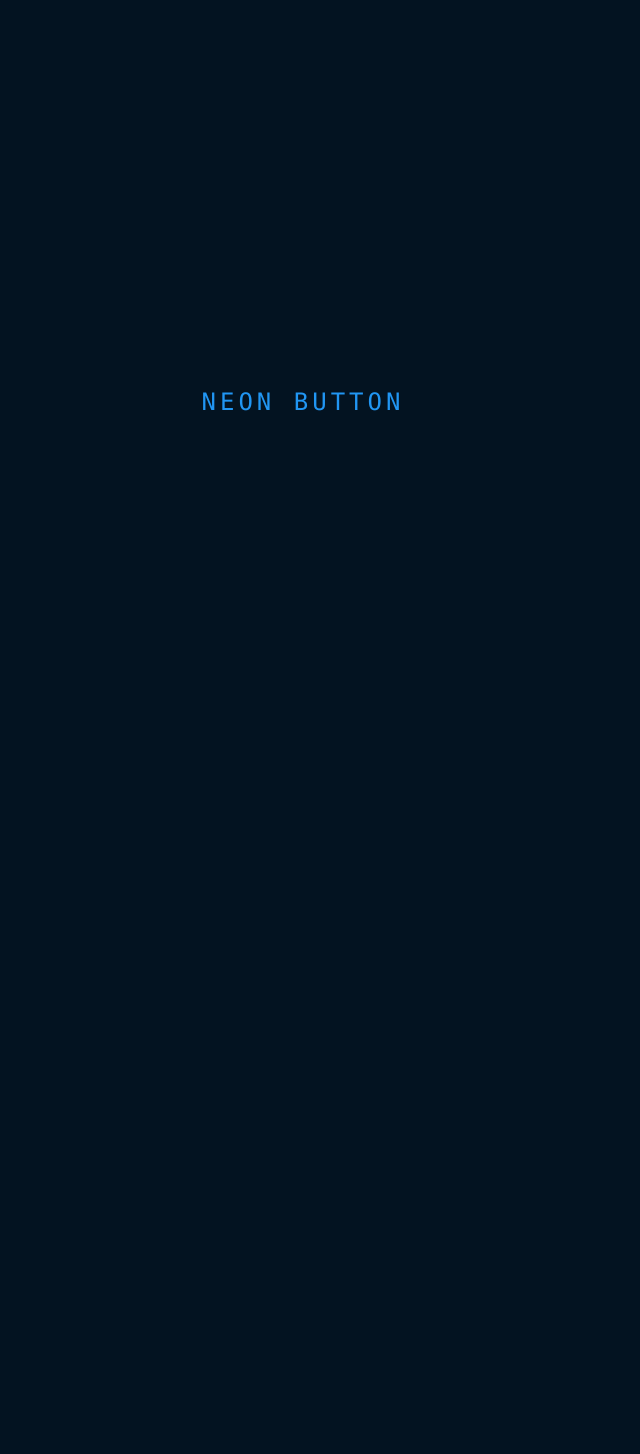
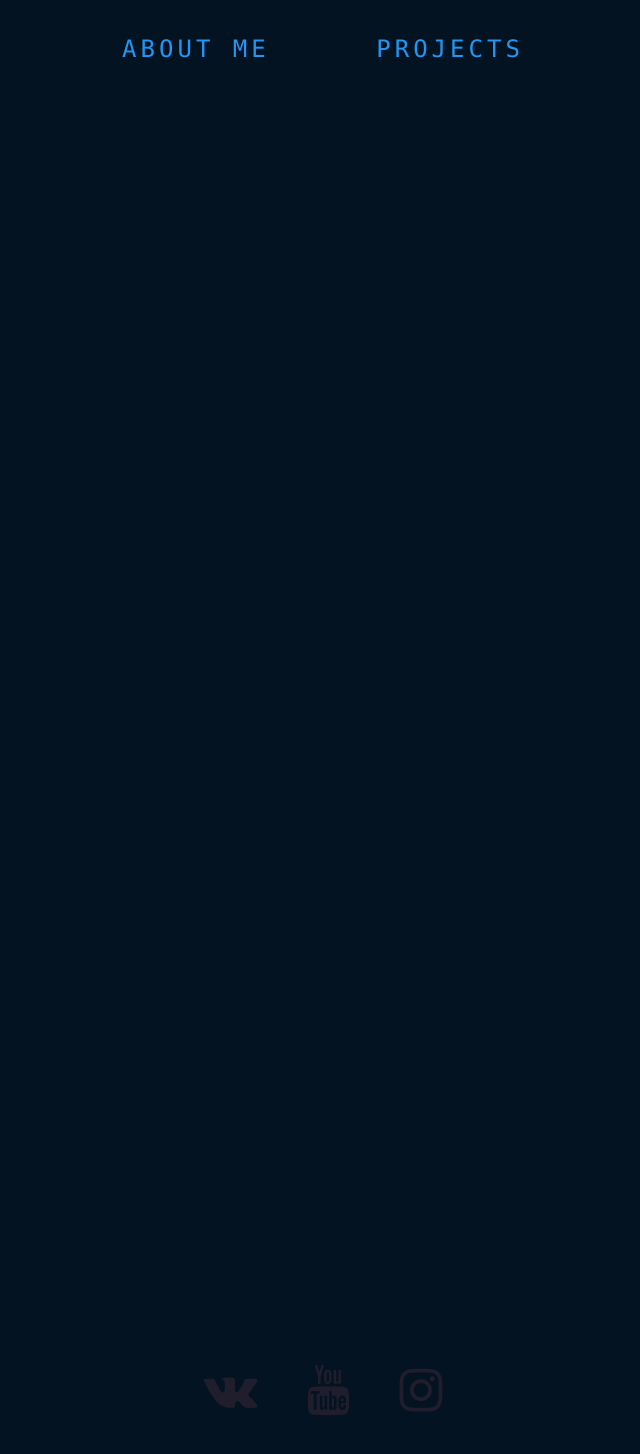
Before and after one commit to VityaRa/VityaRa.github.io, a plain HTML site: page index.html in a window 1280 px wide. Shown: the whole page, without its empty margins (337-977 px from the left). Before the commit the page ends 800 px from the top, so only its background shows below. Drawn offline with Linux system fonts and the light colour scheme.

Commit message:
foot
added foot

```diff
--- a/index.html
+++ b/index.html
@@ -3,10 +3,35 @@
 <html>
     <head>
         <meta charset="utf-8">
-        <title>Hello, there</title>
+        <title>Info</title>
         <link rel="stylesheet" href="style.css">
+        <link rel="stylesheet" href="https://stackpath.bootstrapcdn.com/font-awesome/4.7.0/css/font-awesome.min.css"
+        integrity="sha384-wvfXpqpZZVQGK6TAh5PVlGOfQNHSoD2xbE+QkPxCAFlNEevoEH3Sl0sibVcOQVnN" crossorigin="anonymous">
     </head>
     <body>
+        <div id = "nav">
+            <ul class = "navigationList">
+                <li>
+                    <a href = "#">
+                        <span></span>
+                        <span></span>
+                        <span></span>
+                        <span></span>
+                        &nbsp;About me&nbsp;
+                    </a>
+                <li>
+
+                <li>
+                    <a href = "#">
+                        <span></span>
+                        <span></span>
+                        <span></span>
+                        <span></span>
+                        &nbsp;Projects&nbsp;
+                    </a>
+                <li>
+
+                <!--<li>
                     <a href = "#">
                         <span></span>
                         <span></span>
@@ -14,6 +39,31 @@
                         <span></span>
                         Neon Button
                     </a>
+                <li>
+                -->
+
+                <!--<li>
+                <li>
+                    <a href = "#">
+                        <span></span>
+                        <span></span>
+                        <span></span>
+                        <span></span>
+                        Neon Button
+                    </a>
+                <li>
+                -->
+            </ul>
+
+        </div>
+
+        <div class = "botNav">
+            <ul>
+                <li><a href = "#"><i class="fa fa-vk" aria-hidden="true"></i></a></li>
+                <li><a href = "#"><i class="fa fa-youtube" aria-hidden="true"></i></a></li>
+                <li><a href = "#"><i class="fa fa-instagram" aria-hidden="true"></i></a></li>
+            </ul>
+        </div>
 
     </body>
 </html>
--- a/style.css
+++ b/style.css
@@ -1,15 +1,26 @@
 body {
     margin: 0;
+    margin-top: 0.5%;
     padding: 0;
-    display: flex;
     justify-content: center;
     align-items: center;
-    min-height: 100vh;
     background: #031321;
     font-family: consolas;
 }
 
-a {
+#nav
+{
+    text-align: center;
+    position: relative;
+    background: radial-gradient (#2195f3, rgb(206, 88, 88));
+}
+
+
+ul.navigationList li{
+    display: inline;
+}
+.navigationList a {
+
     position: relative;
     display: inline-block;
     padding: 15px 30px;
@@ -21,43 +32,59 @@ a {
     overflow: hidden;
     transition: 0.2s;
 }
-
-a:hover {
+.navigationList a:hover {
     color: #255784;
     background: #2196f3;
     box-shadow: 0 0 10px #2196f3, 0 0 40px #2196f3, 0 0 80px #2196f3;
     transition-delay: 1s;
 }
-
-a span {
+.navigationList a span {
     position: relative;
     display: block;
 }
-
-a span:nth-child(1) {
+.navigationList a span:nth-child(1) {
     top: -15px;
-    left: -116%;
+    left: -122%;
     width: 100%;
     height: 2px;
     background: linear-gradient(90deg, transparent, #2196f3);
 }
-
-a:hover span:nth-child(1) {
+.navigationList a:hover span:nth-child(1) {
     left: 130%;
     transition: 0.5s;
 }
-
-
-a span:nth-child(3) {
+.navigationList a span:nth-child(3) {
     bottom: -44px;
-    right: -116%;
+    right: -122%;
     width: 100%;
     height: 2px;
     background: linear-gradient(270deg, transparent, #2196f3);
 }
-
-a:hover span:nth-child(3) {
+.navigationList a:hover span:nth-child(3) {
     right: 100%;
     transition: 0.5s;
     transition-delay: 0.5s;
 }
+
+.botNav
+{
+    margin-top: 100%;
+    height: 3%;
+    text-align: center;
+    align-items: center;
+    margin-bottom: 10vh;
+}
+
+
+.botNav li
+{
+    display:inline;
+    list-style: none;
+    font-size: 50px;
+    padding: 20px;
+}
+
+.botNav li a
+{
+    color: #201d2c;
+}
```
Lines whose indentation alone changed are shown as unchanged.
